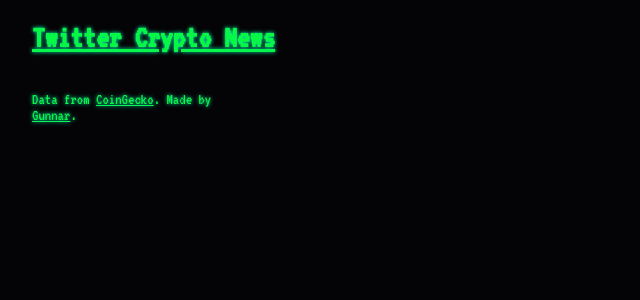
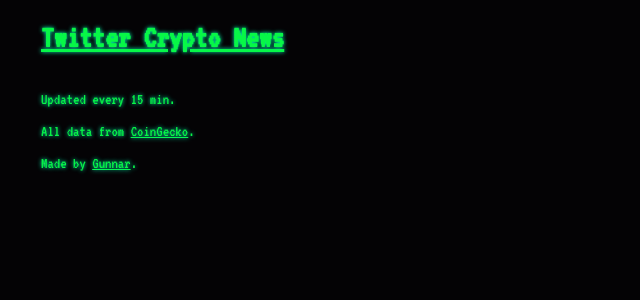
Before and after one commit to justgnnr/Twitter_Crypto_News, a Flask app: page / in a window 1280 px wide. Shown: the top 300 px of the page, without its empty margins (0-640 px from the left). Run offline with Flask 2, Linux system fonts and the light colour scheme; data that the repository does not hold is empty.

Commit message:
Added credit

```diff
--- a/main_app/static/styles.css
+++ b/main_app/static/styles.css
@@ -5,8 +5,6 @@ body {
   color: #07f747;
   text-shadow: 0px 0px 4px #07f7b3;
   font-family: 'VT323', monospace;
-  display: flex;
-  justify-content: center;
 }
 
 a {
@@ -22,6 +20,8 @@ a:hover {
   display: grid;
   grid-template-columns: 1fr 2fr;
   grid-gap: 4em;
+  justify-items: center;
+  align-items: center;
 }
 
 .grid_container {
@@ -29,7 +29,6 @@ a:hover {
   top: 1rem;
   left: 2rem;
   align-self: start;
-
 }
 
 .crypto_grid {
@@ -50,6 +49,8 @@ a:hover {
 }
 
 
+
+
 @media screen
   and (min-device-width: 1200px)
   and (max-device-width: 1600px)  {
--- a/main_app/templates/index.html
+++ b/main_app/templates/index.html
@@ -15,7 +15,11 @@
 	      <div class="title"><a href="{{ url_for('get_data.index')}}"><h1>Twitter Crypto News</h1></a></div>
         <div class="crypto_grid">
           {% include "crypto.html" %}
-	  <p>Data from <a href="https://www.coingecko.com/">CoinGecko</a>. Made by <a href="https://www.gunnarbachelor.com">Gunnar</a>.</p>
+	  <div>
+          <p>Updated every 15 min.</p>
+	  <p>All data from <a href="https://www.coingecko.com/">CoinGecko</a>.</p>
+	  <p>Made by <a href="https://www.gunnarbachelor.com">Gunnar</a>.</p>
+	  </div>
         </div>
       </div>
       <div class="twitter_feed">
```
Also changed, not shown: main_app/templates/detail.html (+5 -2 lines), 3 other files.
